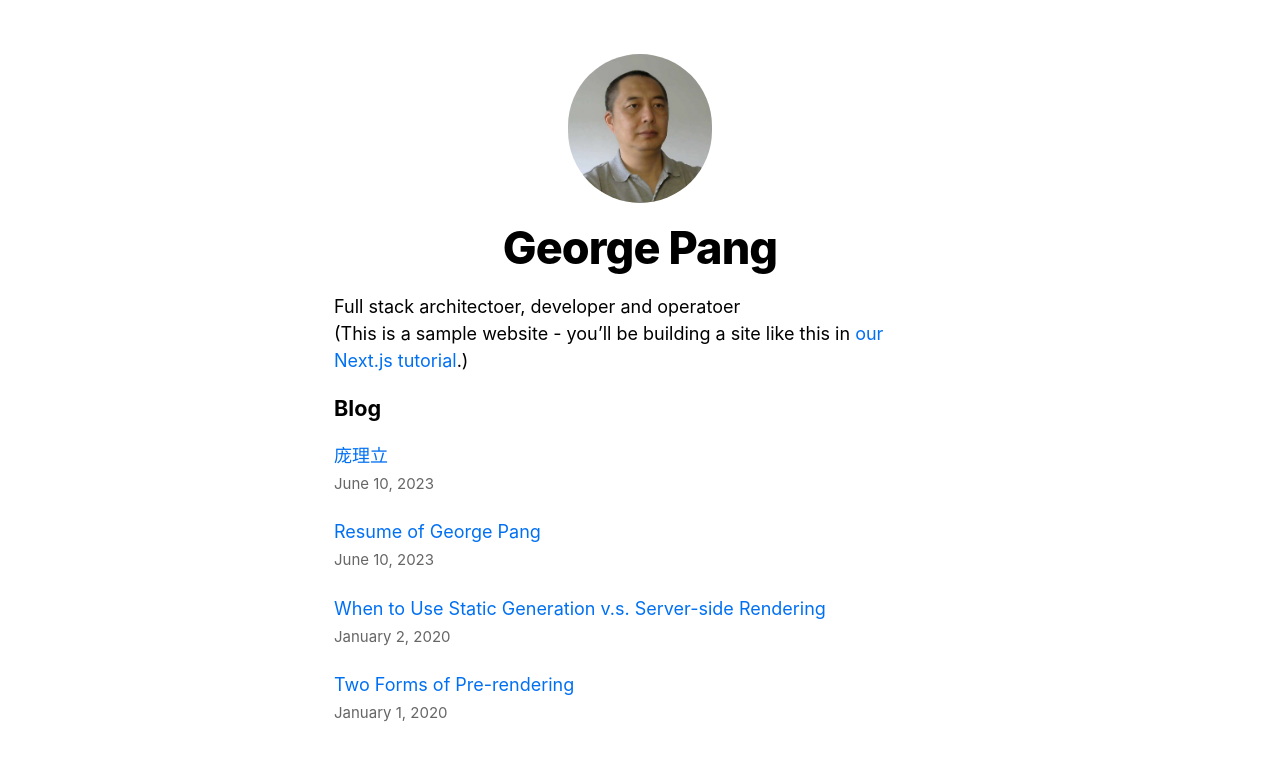
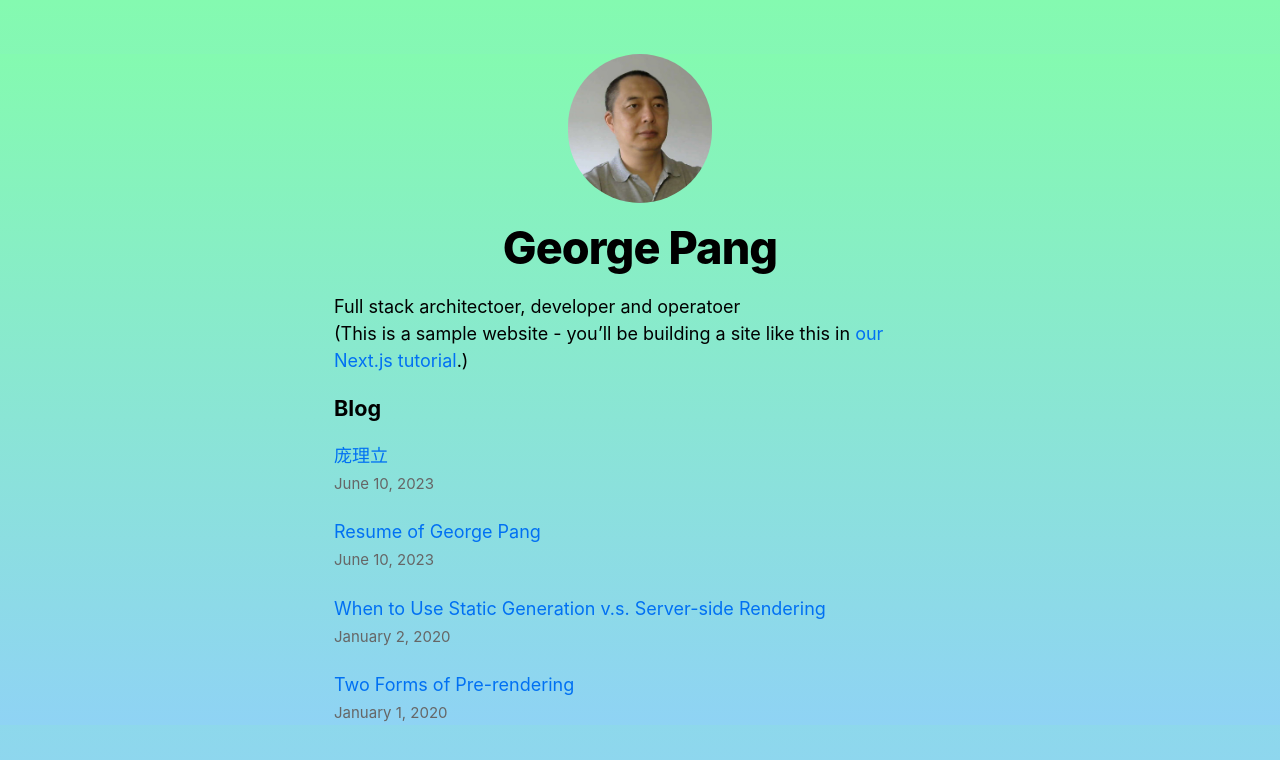
Before and after one commit to GerogeP/nextjs-blog, a Next.js app: page / in a window 1280 px wide. Shown: the top 760 px of the page. Built offline with nearby package versions, Linux system fonts and the light colour scheme.

Commit message:
clolurful

```diff
--- a/styles/global.css
+++ b/styles/global.css
@@ -3,9 +3,14 @@
   padding: 0;
   margin: 0;
   font-family: Inter, -apple-system, BlinkMacSystemFont, Segoe UI, Roboto,
-    Oxygen, Ubuntu, Cantarell, Fira Sans, Droid Sans, Helvetica Neue, sans-serif;
-		line-height: 1.6;
-		font-size: 18px;
+  Oxygen, Ubuntu, Cantarell, Fira Sans, Droid Sans, Helvetica Neue, sans-serif;
+	line-height: 1.6;
+	font-size: 18px;
+	left: 0px;
+	top: 0px;
+	opacity: 1;
+	background: linear-gradient(180deg, rgba(132, 250, 176, 1) 0%, rgba(143, 211, 244, 1) 100%);
+
 }
 
 a {
--- a/styles/utils.module.css
+++ b/styles/utils.module.css
@@ -1,3 +1,4 @@
+
 .heading2Xl {
 	font-size: 2.5rem;
 	line-height: 1.2;
@@ -49,3 +50,15 @@
 
 .lightText {color: #666;
 }
+
+.chart {
+left: 0px;
+top: 0px;
+width: 90vw;
+height: 90vh;
+margin: 5vh 5vw;
+opacity: 1;
+border-radius: 8px;
+background: radial-gradient(3.33% 8.69%, rgba(255, 255, 255, 0.5) 0%, rgba(255, 255, 255, 0.01) 100%);
+box-shadow: 1px 2px 4px 0px rgba(0, 0, 0, 0.5);
+}
```
